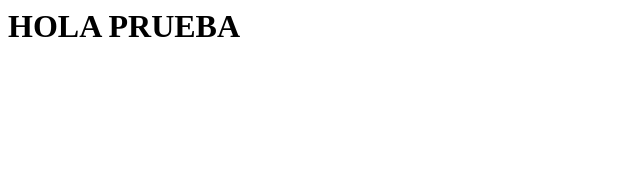
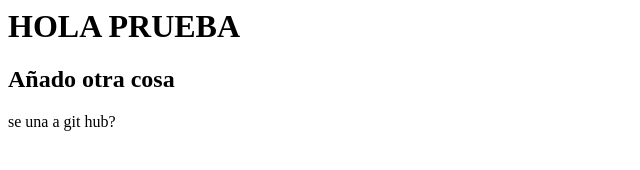
Before and after one commit to EdLlaOr/pruebaAngular, a plain HTML site: page index.html in a window 1280 px wide. Shown: the whole page, without its empty margins (0-640 px from the left). Drawn offline with Linux system fonts and the light colour scheme.

Commit message:
comprobar en git hub

```diff
--- a/index.html
+++ b/index.html
@@ -1,3 +1,5 @@
 <header>
     <h1>HOLA PRUEBA</h1>
 </header>
+<h2>Añado otra cosa</h2>
+<p> se una a git hub?</p>
```
